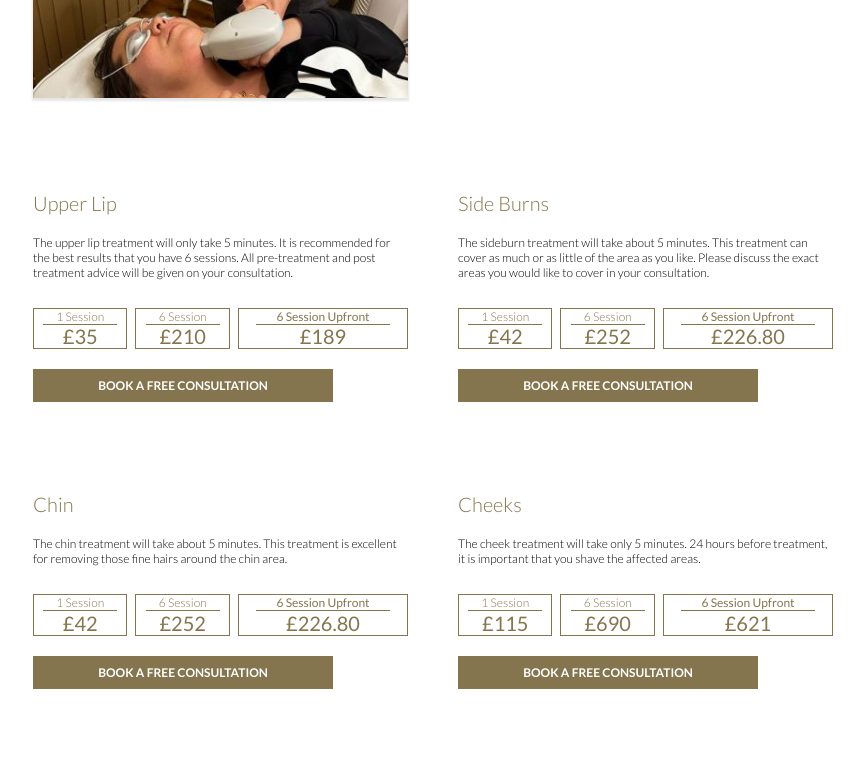
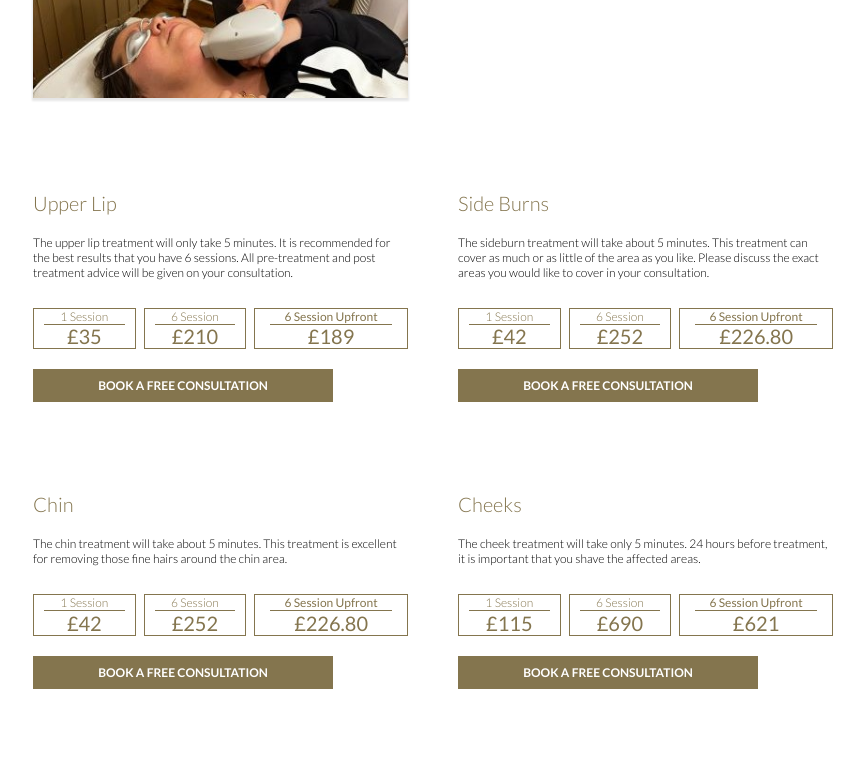
Before and after one commit to DominicMorrant/laser-hair-removal-website, a plain HTML site: page treatments.html in a window 1280 px wide. Shown: the part 820-1596 px from the top of the page, without its empty margins (207-1071 px from the left). Drawn offline with Linux system fonts and the light colour scheme.

Commit message:
Add files via upload

```diff
--- a/style.css
+++ b/style.css
@@ -499,7 +499,7 @@ header{
 
 .grid-3-col{
     display: grid;
-    grid-template-columns: 1fr 1fr 1.8fr;
+    grid-template-columns: 1fr 1fr 1.5fr;
 }
 
 .gap--1{
```
